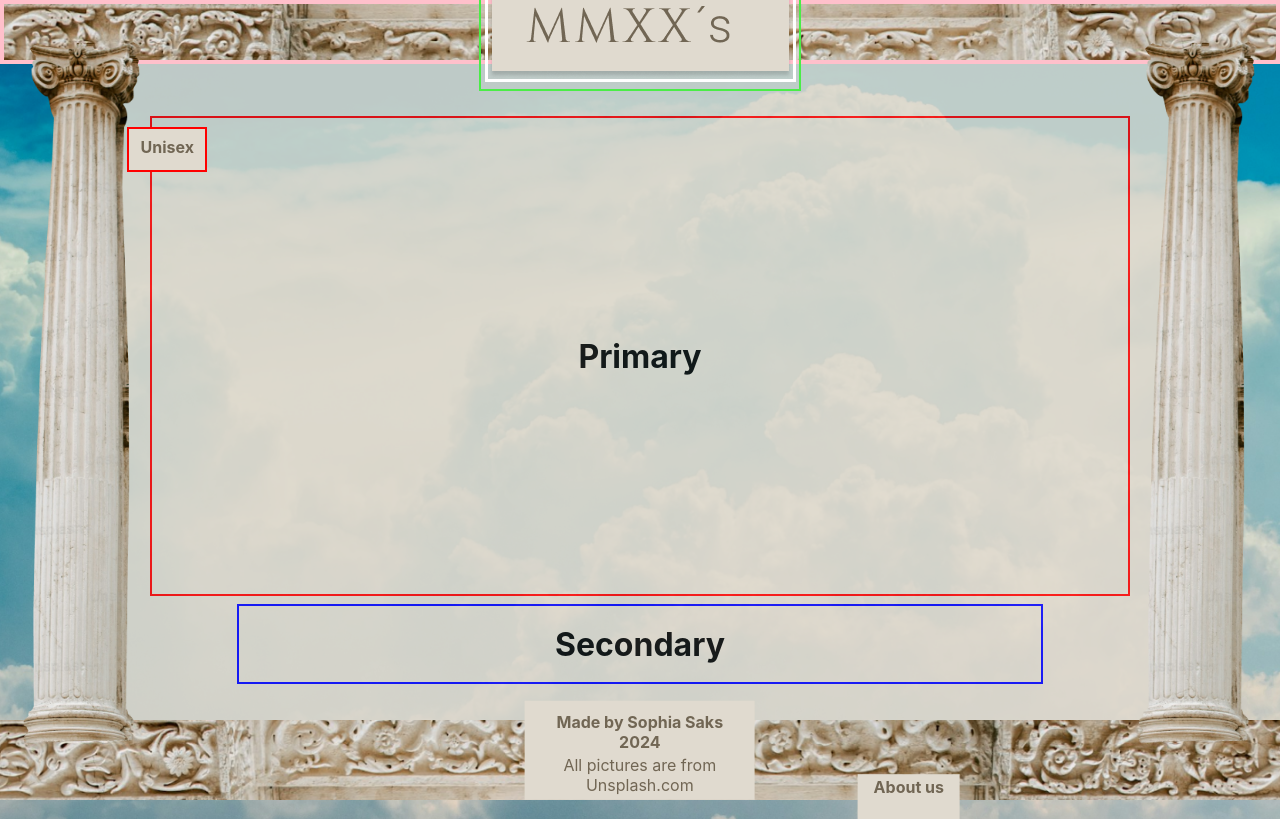
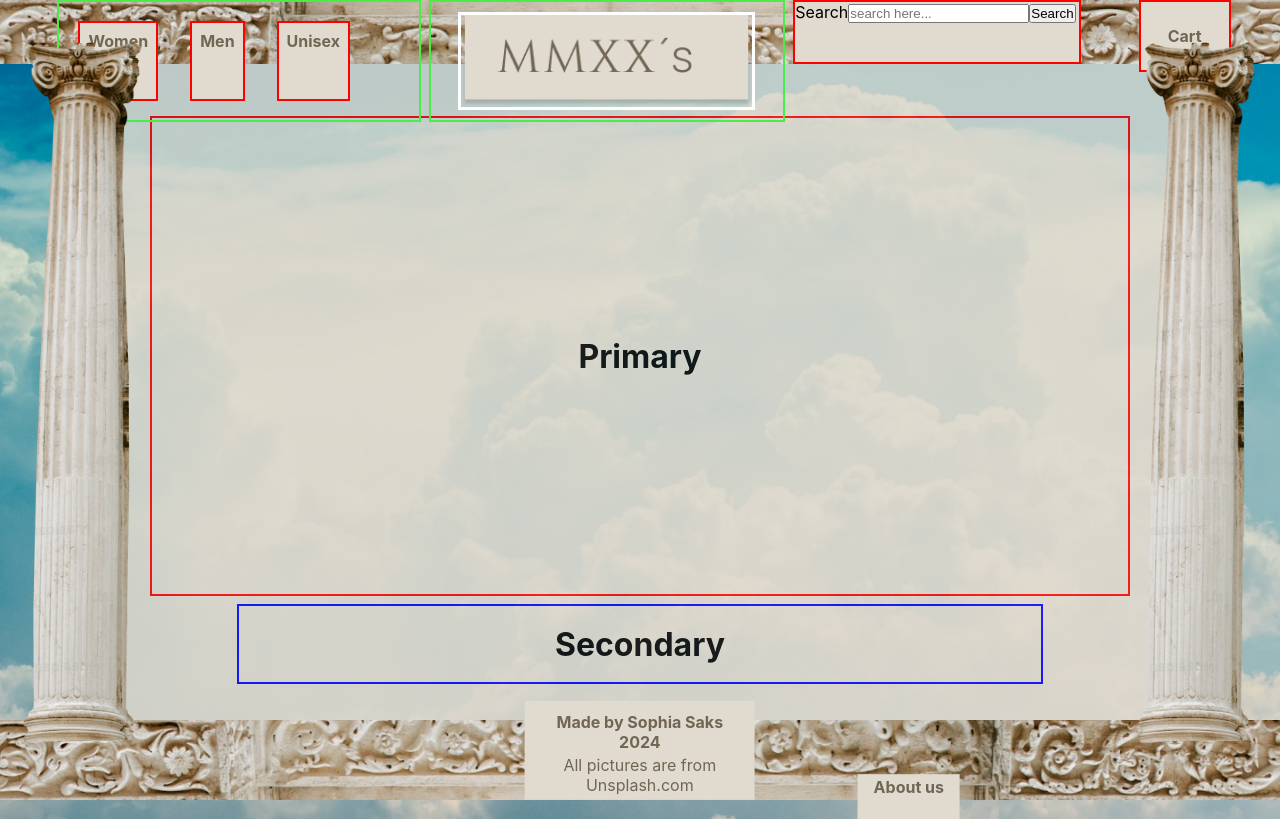
Before and after one commit to SophiaSaks/clothing-store, a React (Create React App) app in the folder clothing-store-frontend/: page / in a window 1280 px wide. Built offline with nearby package versions, Linux system fonts and the light colour scheme.

Commit message:
navbar grid WIP

```diff
--- a/clothing-store-frontend/src/components/Navbar.css
+++ b/clothing-store-frontend/src/components/Navbar.css
@@ -6,51 +6,49 @@
     background-repeat: no-repeat;
     height: 8%;
     width:100%;
-    display: flex;
-    border: 4px solid pink;
-    align-items: flex-start;
-    justify-content: center;
+    display: grid;
+    grid-template-rows: repeat(2, 1fr);
+    grid-template-columns: repeat(5, auto);
+    gap: 0.5rem;
 }
 
 .logo {
     border: 2px solid #4AED47;
     padding: 0.2rem;
-    align-items: flex-start;
-    align-self: center;
+    order:3;
+    display: flex;
+    align-items: center;
     justify-content: center;
+    grid-column-start: 3;
+    grid-column-end: 4;
 }
 
 .logoImg {
     border: 3px solid white;
 }
 
-.categories {
-    background-color: #E0DACF;
-    color: #716654;
-}
 
 ul {
-    position:absolute;
-    left: 0;
+
+    border: 2px solid #4AED47;
+    grid-column-start: 2;
+    grid-column-end: 3;
     list-style: none;
-    width: 8%;
     text-align: center;
-    height: 2.8rem;
     padding: 0.2rem;
-
+    display: flex;
+    flex-direction: row;
 }
 
 ul > * {
-
-    position:absolute;
-    top: 4;
-    width: 5rem;
+    width: fit-content;
     border: 2px solid red;
     background-color: #E0DACF;
-    height: 2.8rem;
+    color: #716654;
+    height: 5rem;
     padding: 0.5rem;
     font-weight: bold;
-    margin: 120px;
+    margin: 1rem;
 }
 
 li:hover {
@@ -59,3 +57,26 @@ li:hover {
     color: #E0DACF;
     display: flex;
 }
+
+.searchBar {
+    width: 18rem;
+    height: 4rem;
+    background-color: #E0DACF;
+    border: 2px solid red;
+    order: 4;
+}
+
+.cart {
+    background-color: #E0DACF;
+    border: 2px solid red;
+    width: fit-content;
+    height: fit-content;
+    padding: 1.5rem;
+    color: #716654;
+    order: 5;
+}
+
+.cart:hover{
+    background-color: #000;
+    color: #f9f9f9;
+}
--- a/clothing-store-frontend/src/components/Navbar.jsx
+++ b/clothing-store-frontend/src/components/Navbar.jsx
@@ -5,7 +5,6 @@ import '../zindexes.css'
 function Navbar () {
 return(
     <div className='navbar'>
-        <div className="categories">
             <ul>
                 <li>
                     Women
@@ -17,9 +16,16 @@ return(
                     Unisex
                 </li>
             </ul>
-        </div>
         <div className="logo">
             <img className="logoImg" src={Logo} alt="logo"></img>
+        </div>
+        <form className="searchBar">
+            <label>Search</label>
+            <input type="text" placeholder="search here..."></input>
+            <button>Search</button>
+        </form>
+        <div className="cart">
+            <span>Cart</span>
         </div>
 
     </div>
```
